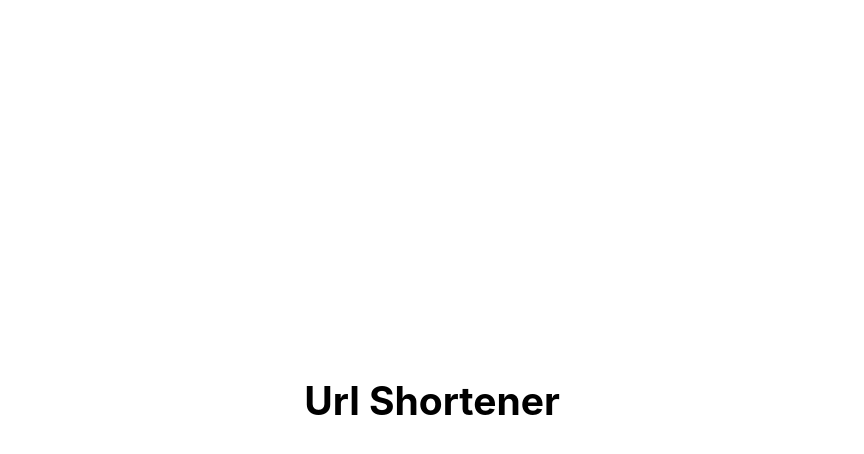
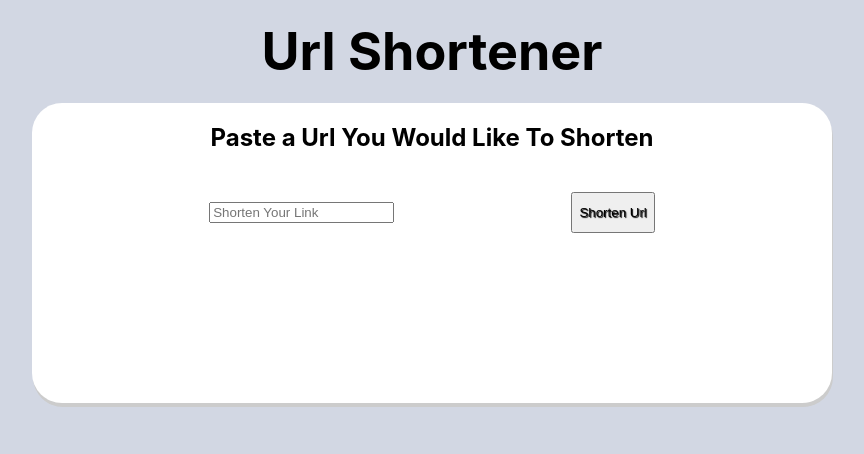
Before and after one commit to ehk9000/url-shortener, a React (Create React App) app in the folder frontend/: page / in a window 1280 px wide. Shown: the top 454 px of the page, without its empty margins (208-1072 px from the left). Built offline with nearby package versions, Linux system fonts and the light colour scheme.

Commit message:
Created Url form with light styling, installed mongoose

```diff
--- a/frontend/src/components/App/App.css
+++ b/frontend/src/components/App/App.css
@@ -1,37 +1,18 @@
 .App {
+  box-sizing: border-box;
 	text-align: center;
+  min-height: 100vh;
 }
 
-.App-logo {
-	height: 40vmin;
-	pointer-events: none;
-}
-
-@media (prefers-reduced-motion: no-preference) {
-	.App-logo {
-		animation: App-logo-spin infinite 20s linear;
-	}
-}
 
 .App-header {
-	background-color: #ffffff;
-	min-height: 100vh;
-	display: flex;
+	/* display: flex;
 	flex-direction: row;
 	align-items: center;
-  justify-content: center;
+  justify-content: center; */
 	font-size: calc(10px + 2vmin);
+} h1 {
+  max-width: 1000px;
+  margin: 20px auto;
+
 }
-
-.App-link {
-	color: #61dafb;
-}
-
-@keyframes App-logo-spin {
-	from {
-		transform: rotate(0deg);
-	}
-	to {
-		transform: rotate(360deg);
-	}
-}
--- a/frontend/src/components/App/App.js
+++ b/frontend/src/components/App/App.js
@@ -1,11 +1,11 @@
 import './App.css';
-import UrlForm from '../UrlForm/UrlForm';
+import UrlForm from '../UrlForm/UrlForm.js';
 
 function App() {
 	return (
 		<div className='App'>
 			<header className='App-header'>
-				<h2>Url Shortener</h2>
+				<h1>Url Shortener</h1>
 			</header>
 			<UrlForm />
 		</div>
--- a/frontend/src/components/UrlForm/UrlForm.css
+++ b/frontend/src/components/UrlForm/UrlForm.css
@@ -0,0 +1,32 @@
+main {
+  display: block;
+  margin: 0 auto;
+  max-width: 1000px;
+}
+
+h2 {
+  padding: 20px;
+  margin: 20px ;
+}
+
+.form-wrapper {
+  background-color: #ffff;
+  box-shadow: 1px 4px #ccc;
+  border-radius: 30px;
+  max-width: 800px;
+  height: 300px;
+  margin: 0 auto;
+}
+
+.submit-btn {
+  text-align: center;
+  text-shadow: 1px 1px 1px #000;
+}
+
+.url-wrapper {
+  display: flex;
+  flex-flow: row nowrap;
+  justify-content: space-evenly;
+} input {
+  margin: 10px 0;
+}
--- a/frontend/src/components/UrlForm/UrlForm.js
+++ b/frontend/src/components/UrlForm/UrlForm.js
@@ -1,11 +1,28 @@
 import React from 'react'
+import './UrlForm.css'
 
 
 const UrlForm = () => {
+  const handleSubmit = () => {
+
+  }
   return (
     <>
+    <main>
+      <section className="form-wrapper">
+        <form onSubmit={handleSubmit()}>
+          <h2>Paste a Url You Would Like To Shorten</h2>
+          <section className="url-wrapper">
+
+        <input placeholder="Shorten Your Link" type="text"
+        size='url'/>
+        <button type="submit" className="submit-btn" >Shorten Url </button>
+        </section>
+        </form>
+      </section>
+    </main>
     </>
   )
 }
 
-export default UrlForm
+export default UrlForm;
--- a/frontend/src/index.css
+++ b/frontend/src/index.css
@@ -5,6 +5,8 @@ body {
     sans-serif;
   -webkit-font-smoothing: antialiased;
   -moz-osx-font-smoothing: grayscale;
+  background-color: #d2d7e3;
+
 }
 
 code {
```
